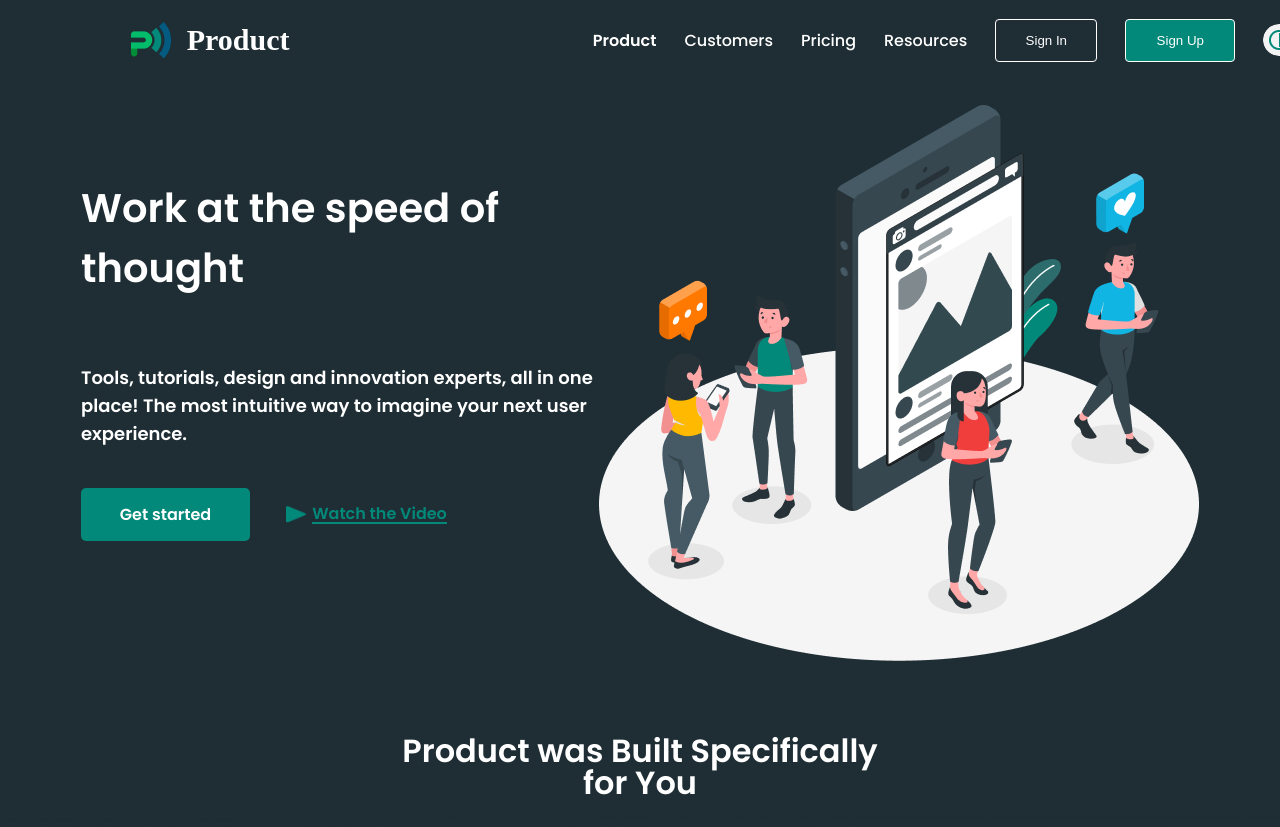
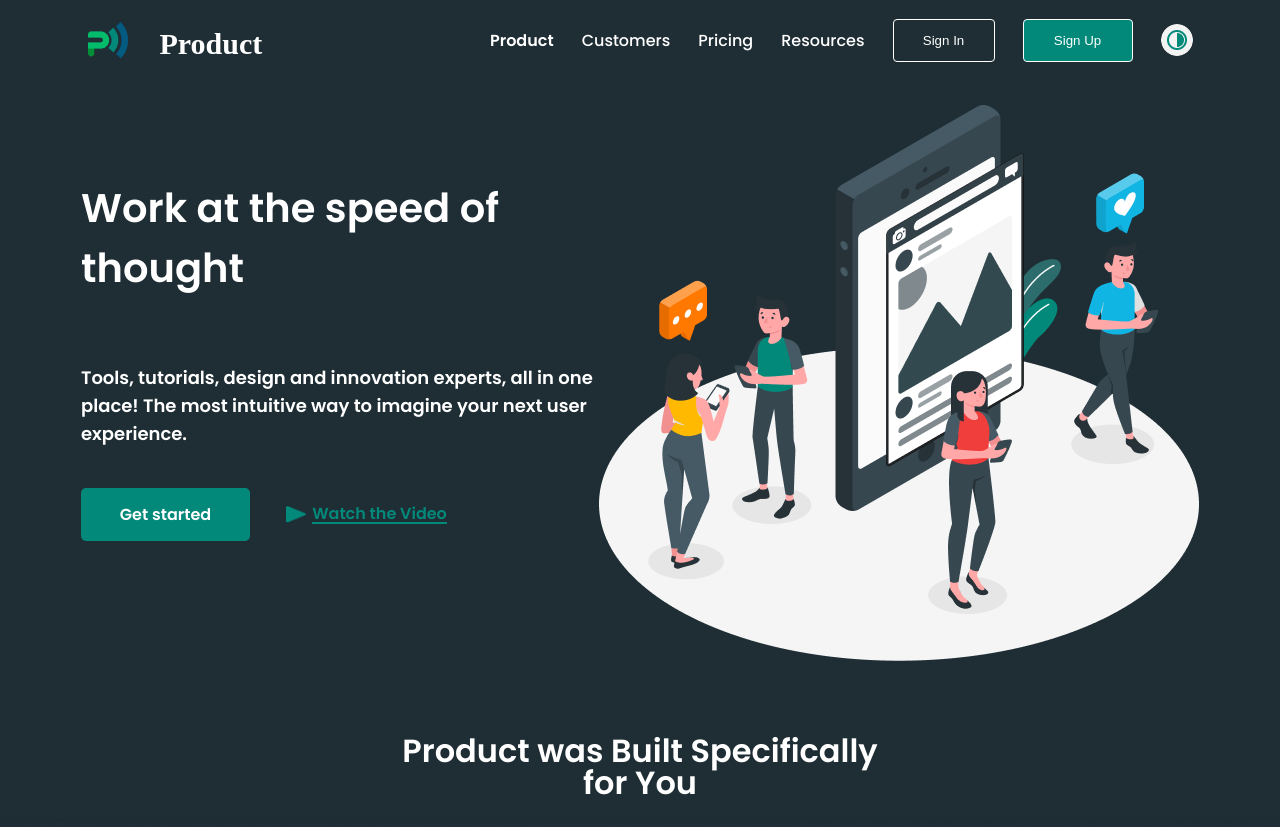
Before and after one commit to shaxzod07/macbook, a plain HTML site: page index.html in a window 1280 px wide. Shown: the top 827 px of the page. Drawn offline with Linux system fonts and the light colour scheme.

Commit message:
to'g'irlash

```diff
--- a/index.html
+++ b/index.html
@@ -14,11 +14,10 @@
     <header class="header">
       <div class="logo-header1">
         <img class="header-img" src="./logo/Subtract.png" alt="logo">
+        <h1 class="header-name">Product</h1>
       </div>
 
-      <div class="name">
-        <h1 class="header-name">Product</h1>
-      </div>
+
       <div class="menu">
         <div class="menu">
           <h1 class="header-h1">Product</h1>
@@ -31,6 +30,7 @@
         <button class="header-btn2">Sign Up</button>
         <img class="logo-header2" src="./logo/frame.png" alt="">
       </div>
+
     </header>
 
     <nav class="hero">
--- a/style.css
+++ b/style.css
@@ -10,26 +10,29 @@
 }
 .header{
     display:flex;
-    justify-content:center;
-    align-items: center;
-    max-width: 1400px;
+    justify-content:space-between;
+    align-items: center;
+    max-width: 1105px;
     width: 100%;
     height: 80px;
-    overflow: hidden;
+    margin: auto;
+
 
 }
 .logo-header1{
     display: flex;
     align-items: center;
-    width: 40px;
+    justify-content: space-between;
+    width: 178px;
     height: 36.36px;
-    margin-left: 146px;
-}
-.name{
+    margin: 0 ;
+    gap: 16px;
+}
+/* .name{
     display: flex;
     width:122px ;
     height: 100%;
-}
+} */
 .header-name{
     display: flex;
     margin-left: 16px;
@@ -43,7 +46,7 @@
 
 }
 .menu{
-    margin-left:150px;
+    /* margin-left:150px; */
     display: flex;
     align-items: center;
     gap: 28px;
@@ -183,7 +186,7 @@
     justify-content: center;
     width: 100%;
     height: 543px;
-    #margin-top: 150px;
+    /* margin-top: 150px; */
 }
 .features-name{
     display: flex;
@@ -368,7 +371,7 @@
     justify-content: space-between;
     width: 1120px;
     height: 500px;
-    #margin-top: 150px;
+    /* #margin-top: 150px; */
     gap: 130px;
 
 
@@ -1521,16 +1524,12 @@
     flex-direction: column;
     width: 1109px;
     height: 233px;
-<<<<<<< HEAD
     overflow: hidden;
     margin: 150px auto 0;
-=======
-    margin-top: 150px;
-    overflow: hidden;
-    margin-right: auto;
-    margin-left: auto;
->>>>>>> a8faef0b4e3081e500cb35c4ab901ae6358e311e
-}
+
+
+}
+
 .footer-container{
     display: flex;
     justify-content: space-between;
```
